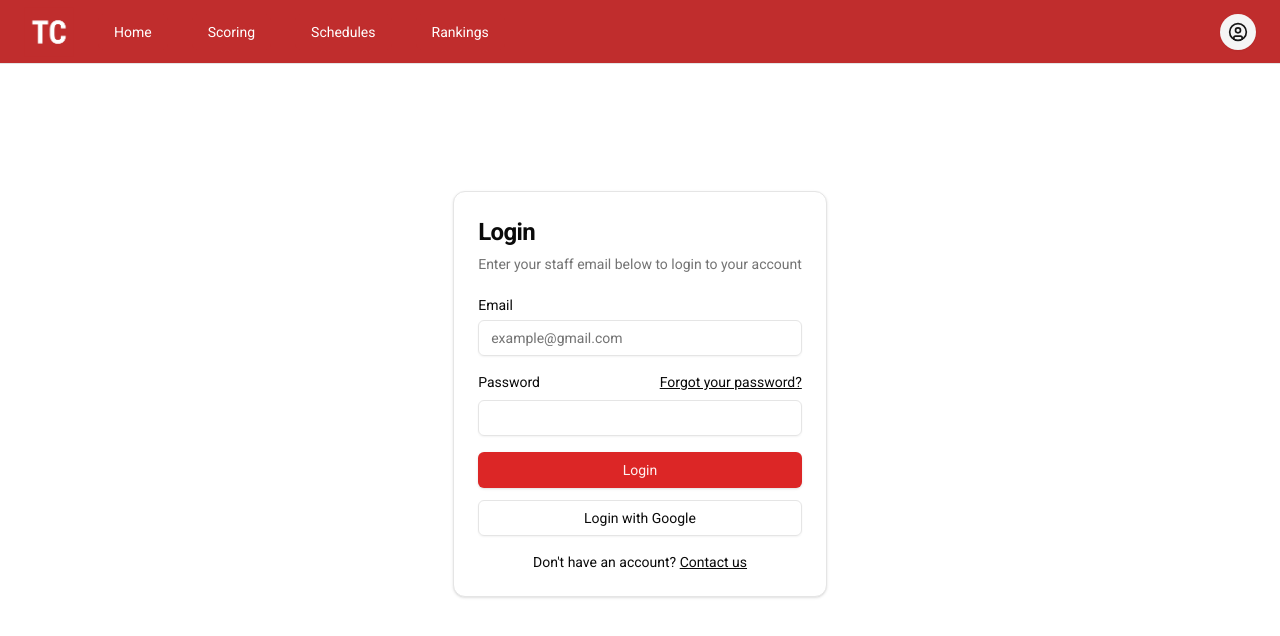
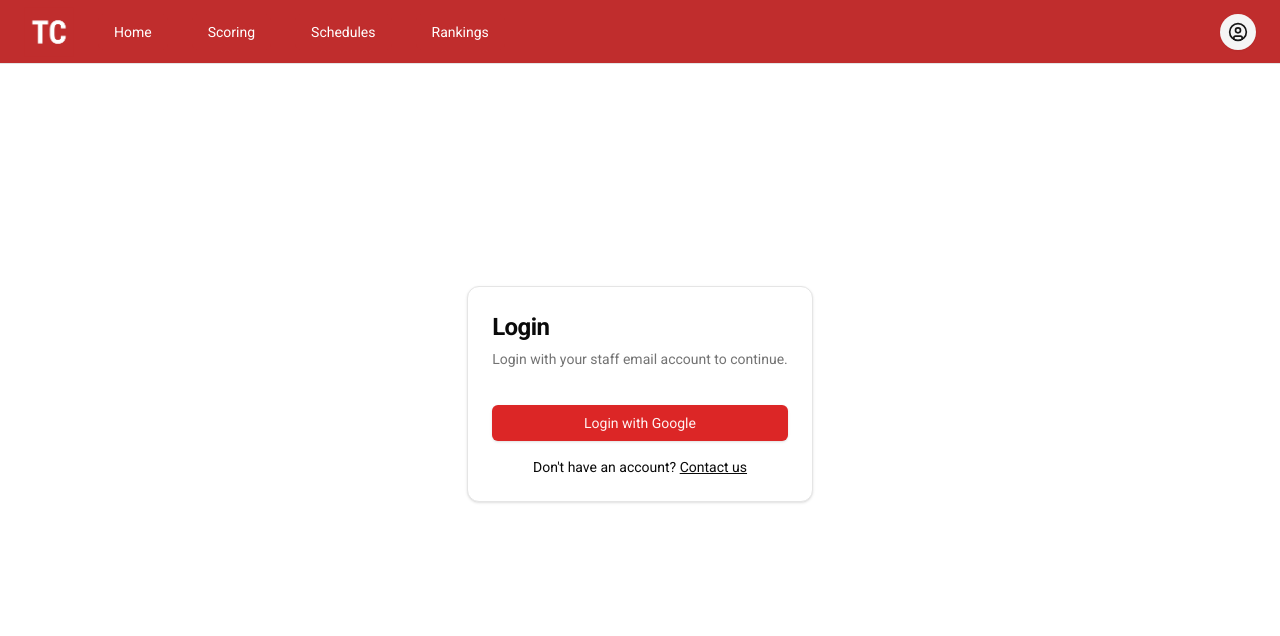
Before and after one commit to todayscarolinian/usc-days, a Next.js app: page /auth/login in a window 1280 px wide. Shown: the top 636 px of the page. Built offline with nearby package versions, Linux system fonts and the light colour scheme.

Commit message:
feat: implement success or error redirect upon login

```diff
--- a/src/app/api/user/session/route.ts
+++ b/src/app/api/user/session/route.ts
@@ -56,11 +56,14 @@ export async function GET(req: NextRequest) {
   });
 
   if (!isUserInDatabase) {
-    return NextResponse.redirect(`${baseUrl}/auth/login`);
+    return NextResponse.json(
+      { redirectTo: `${baseUrl}/auth/login?error=no_account`},
+      { status: 401 }
+    );
   }
 
   return NextResponse.json(
-    { redirectTo: `${baseUrl}/auth/success`, session, currentUser },
+    { redirectTo: `${baseUrl}/scoring?success=login_true`, session, currentUser },
     { status: 200 }
   );
 }
--- a/src/app/auth/callback/page.tsx
+++ b/src/app/auth/callback/page.tsx
@@ -25,6 +25,8 @@ export default function Page() {
         // Make a request to the API endpoint to exchange the code and set the session
         const response = await fetch(`/api/user/session?code=${code}`);
         const data = await response.json();
+
+        if (response.ok) {
           const currentUser = data.currentUser as GoogleUserMetadata;
           setUrl(data.redirectTo);
           setEmail(currentUser.email);
@@ -33,7 +35,6 @@ export default function Page() {
           // Mark the API call as done
           setHasFetched(true);
 
-        if (response.ok) {
           // On success, redirect the user to the success page
           router.push(data.redirectTo);
         } else {
--- a/src/app/auth/login/actions.ts
+++ /dev/null
@@ -1,21 +0,0 @@
-'use server'
-
-import { revalidatePath } from 'next/cache'
-import { redirect } from 'next/navigation'
-import { createClient } from '@/utils/client'
-
-export async function loginWithPassword(formData: FormData) {
-  const supabase = createClient()
-
-  const data = {
-    email: formData.get('email') as string,
-    password: formData.get('password') as string,
-  }
-
-  const { error } = await supabase.auth.signInWithPassword(data)
-  if (error) {
-    return { error: error.message }
-  }
-  revalidatePath('/', 'layout')
-  redirect('/scoring')
-}
--- a/src/app/auth/login/login-form.tsx
+++ b/src/app/auth/login/login-form.tsx
@@ -9,27 +9,10 @@ import {
   CardHeader,
   CardTitle,
 } from "@/components/ui/card"
-import { Input } from "@/components/ui/input"
-import { Label } from "@/components/ui/label"
-import { useToast } from "@/components/hooks/use-toast"
 
 import axios from "axios"
 
 export function LoginForm() {
-  // const { toast } = useToast()
-
-  // const handleLoginWithPassword = async (formData: FormData) => {
-  //   const response = await loginWithPassword(formData)
-
-  //   if (response?.error) {
-  //     toast({
-  //       variant: "destructive",
-  //       title: "Login Failed!",
-  //       description: response?.error,
-  //     })
-  //   }
-  // }
-
   const handleLoginWithGoogle = async () => {
     try {
       const response = await axios.get("/api/user/login");
@@ -47,37 +30,11 @@ export function LoginForm() {
       <CardHeader>
         <CardTitle className="text-2xl">Login</CardTitle>
         <CardDescription>
-          Enter your staff email below to login to your account
+          Login with your staff email account to continue.
         </CardDescription>
       </CardHeader>
       <CardContent>
-        <form>
-        <div className="grid gap-4">
-          <div className="grid gap-2">
-            <Label htmlFor="email">Email</Label>
-            <Input
-              id="email"
-              type="email"
-              placeholder="example@gmail.com"
-              name='email'
-              required
-            />
-          </div>
-          <div className="grid gap-2">
-            <div className="flex items-center">
-              <Label htmlFor="password">Password</Label>
-              <Link href="#" className="ml-auto inline-block text-sm underline">
-                Forgot your password?
-              </Link>
-            </div>
-            <Input id="password" type="password" name='password' required />
-          </div>
-          <Button type="submit" className="w-full">
-            Login
-          </Button>
-        </div>
-        </form>
-        <Button onClick={handleLoginWithGoogle} variant="outline" className="w-full mt-3">
+        <Button onClick={handleLoginWithGoogle}  className="w-full mt-3">
             Login with Google
         </Button>
         <div className="mt-4 text-center text-sm">
--- a/src/app/auth/login/page.tsx
+++ b/src/app/auth/login/page.tsx
@@ -1,7 +1,27 @@
+"use client"
+
+import { useEffect } from 'react'
 import { LoginForm } from '@/app/auth/login/login-form'
 import { Toaster } from "@/components/ui/toaster"
+import { useToast } from "@/components/hooks/use-toast"
+import { useSearchParams } from 'next/navigation'
 
 export default function LoginPage() {
+  const searchParams = useSearchParams()
+  const { toast } = useToast();
+
+  useEffect(() => {
+    const error = searchParams.get('error');
+    if (error === "no_account") {
+      toast({
+        variant: "destructive",
+        title: "Login Failed!",
+        description: "User not found. Please contact support.",
+      })
+    }
+  }, [])
+
+
   return (
     <div className='flex items-center justify-center min-h-screen'>
       <div className="mt-[-140px]">
```
Also changed, not shown: 1 other file (tests, documents, lock files or other folders). Lines whose indentation alone changed are shown as unchanged.
